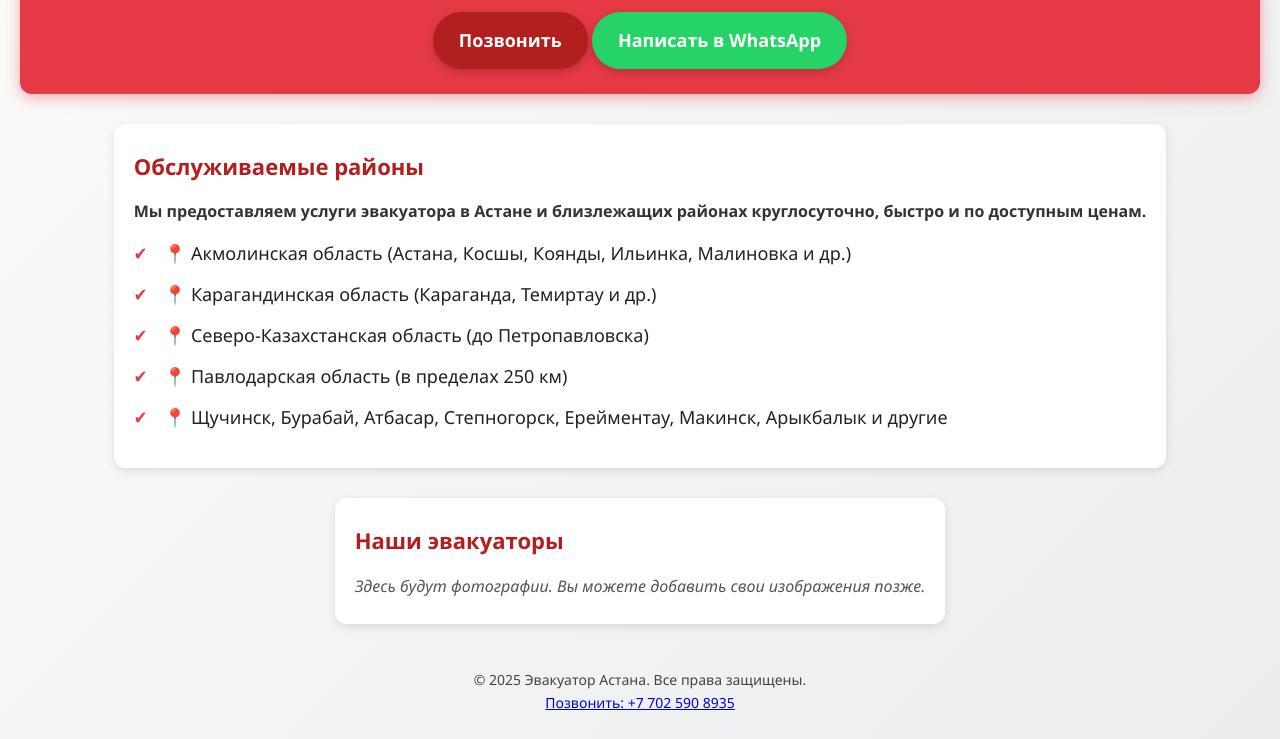
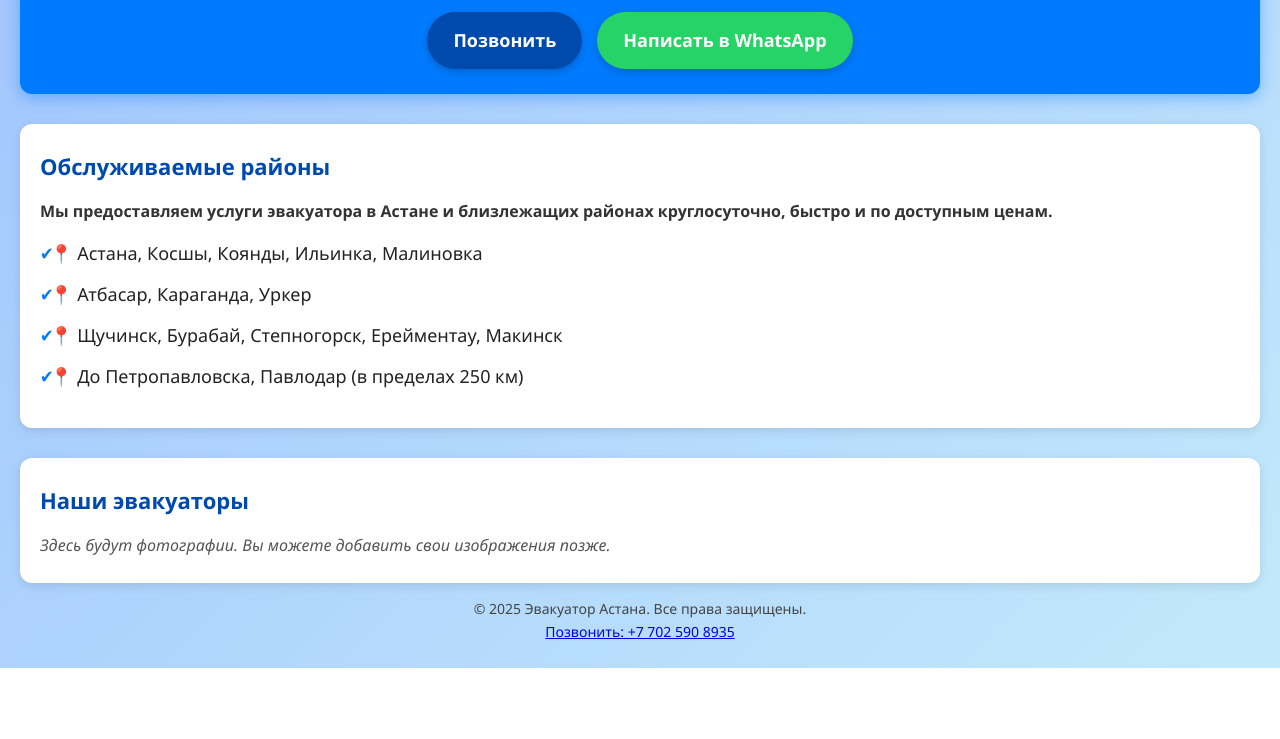
Before and after one commit to whoiam-777/evakuator, a plain HTML site: page index.html in a window 1280 px wide. Shown: the part 135-874 px from the top of the page. After the commit the page ends 803 px from the top, so only its background shows below. Drawn offline with Linux system fonts and the light colour scheme.

Commit message:
Update index.html

```diff
--- a/index.html
+++ b/index.html
@@ -3,12 +3,12 @@
 <head>
   <meta charset="UTF-8" />
   <meta name="viewport" content="width=device-width, initial-scale=1.0" />
-  <title>Эвакуатор Астана Круглосуточно — Быстрая помощь на дороге</title>
+  <title>Эвакуатор Астана — Круглосуточно, Недорого, Быстро</title>
 
-  <meta name="description" content="Круглосуточный эвакуатор в Астане и области. Быстрая и недорогая помощь на дороге. Звоните +7 702 590 8935." />
-  <meta name="keywords" content="эвакуатор, эвакуатор Астана, круглосуточный эвакуатор, помощь на дороге, эвакуатор Казахстан" />
+  <meta name="description" content="Круглосуточный вызов эвакуатора в Астане, Косшы, Коянды, Ильинке и других районах. Надежный и недорогой эвакуатор. Звоните +7 702 590 8935 — Быстро приедем!" />
+  <meta name="keywords" content="эвакуатор Астана, эвакуатор круглосуточно, эвакуатор недорого, эвакуатор Казахстан, эвакуатор Косшы, эвакуатор Коянды, эвакуатор Ильинка, эвакуатор Малиновка, эвакуатор Атбасар, эвакуатор Караганда, эвакуатор Уркер, вызов эвакуатора, дешевый эвакуатор Астана, услуги эвакуатора, эвакуатор по трассе, эвакуатор авто, эвакуатор 24/7, эвакуатор рядом" />
 
-  <link rel="stylesheet" href="style.css" />
+  <link rel="stylesheet" href="styles.css" />
 </head>
 <body>
   <header class="header">
@@ -24,11 +24,10 @@
     <h2>Обслуживаемые районы</h2>
     <p>Мы предоставляем услуги эвакуатора в Астане и близлежащих районах круглосуточно, быстро и по доступным ценам.</p>
     <ul>
-      <li>📍 Акмолинская область (Астана, Косшы, Коянды, Ильинка, Малиновка и др.)</li>
-      <li>📍 Карагандинская область (Караганда, Темиртау и др.)</li>
-      <li>📍 Северо-Казахстанская область (до Петропавловска)</li>
-      <li>📍 Павлодарская область (в пределах 250 км)</li>
-      <li>📍 Щучинск, Бурабай, Атбасар, Степногорск, Ерейментау, Макинск, Арыкбалык и другие</li>
+      <li>📍 Астана, Косшы, Коянды, Ильинка, Малиновка</li>
+      <li>📍 Атбасар, Караганда, Уркер</li>
+      <li>📍 Щучинск, Бурабай, Степногорск, Ерейментау, Макинск</li>
+      <li>📍 До Петропавловска, Павлодар (в пределах 250 км)</li>
     </ul>
   </section>
 
```
